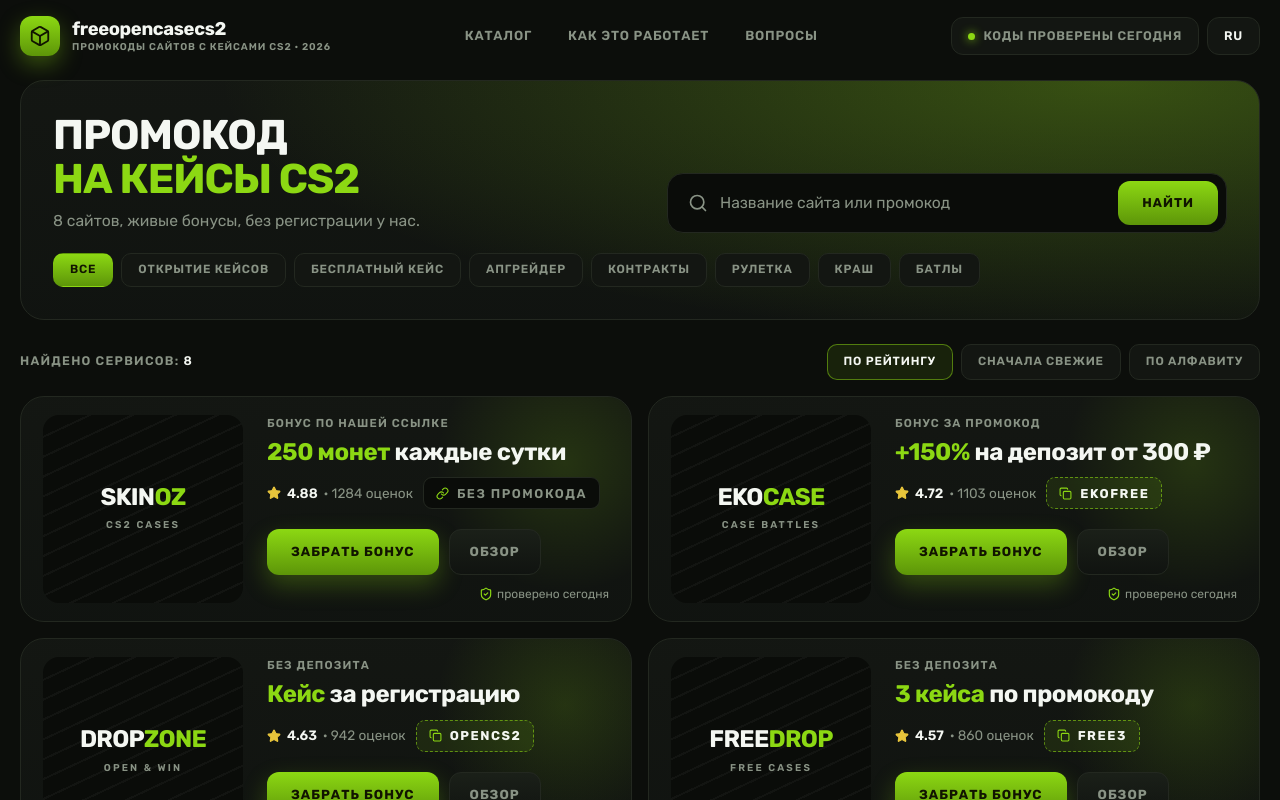
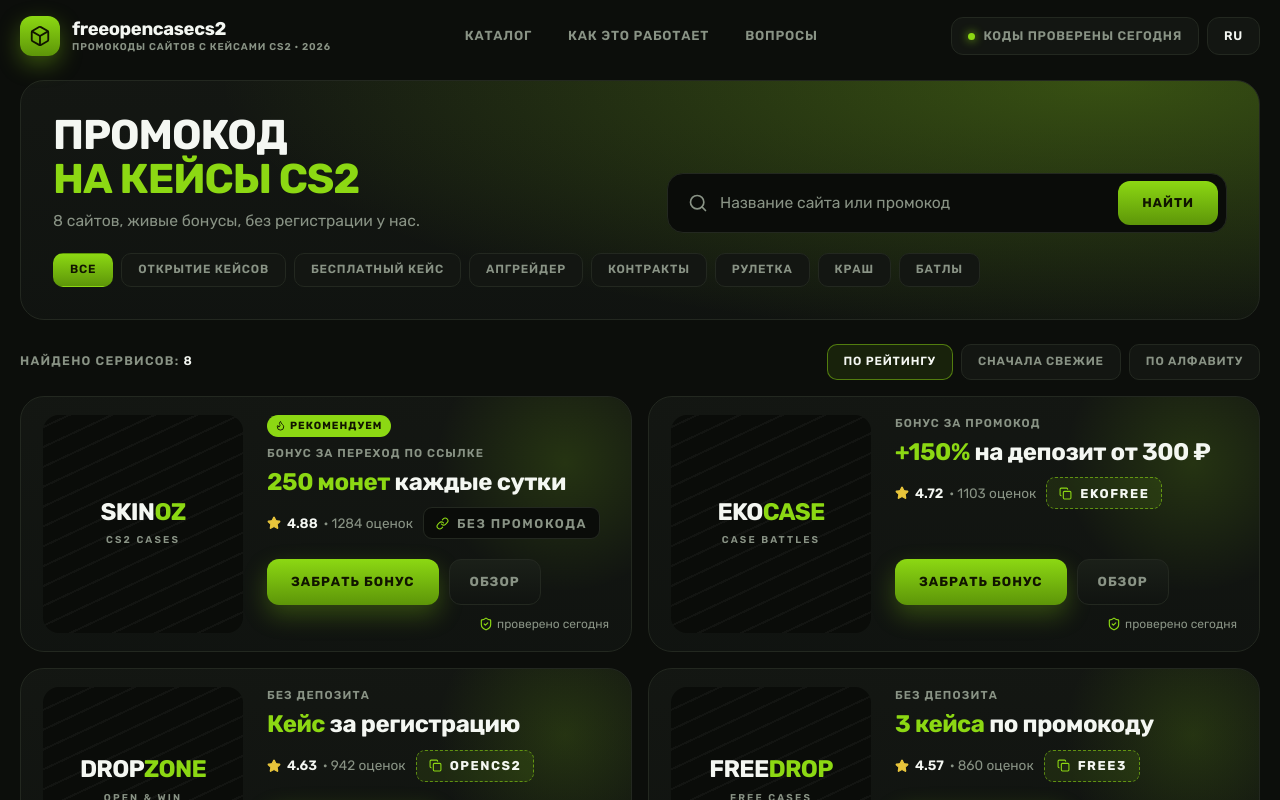
Before and after one commit to maodeceiver/referral-link-site, a React (Vite) app: page / in a window 1280 px wide. Shown: the top 800 px of the page. Built offline with nearby package versions, Linux system fonts and the light colour scheme.

Commit message:
[FEAT] Добавил бонус за ссылку

```diff
--- a/src/components/Catalog.tsx
+++ b/src/components/Catalog.tsx
@@ -42,6 +42,7 @@ const Catalog = () => {
     });
 
     return [...list].sort((a, b) => {
+      if (a.featured !== b.featured) return a.featured ? -1 : 1;
       if (sort === 'name') return a.name.localeCompare(b.name, 'ru');
       if (sort === 'fresh') {
         const w = (s: Site) => (s.checked === 'сегодня' ? 0 : 1);
--- a/src/components/SiteCard.tsx
+++ b/src/components/SiteCard.tsx
@@ -45,9 +45,17 @@ const SiteCard = ({ site, index, copied, onCopy, onReview }: SiteCardProps) => {
 
       <div className="relative z-10 flex flex-1 flex-col justify-between gap-5">
         <div>
-          <p className="mb-2 text-[0.72rem] font-semibold uppercase tracking-[0.1em] text-muted-foreground">
-            {site.kind}
-          </p>
+          <div className="mb-2 flex flex-wrap items-center gap-2">
+            {site.featured && (
+              <span className="flex h-[22px] items-center gap-1 rounded-full bg-primary px-2 text-[0.65rem] font-bold uppercase tracking-[0.1em] text-primary-foreground">
+                <Icon name="Flame" size={11} />
+                Рекомендуем
+              </span>
+            )}
+            <p className="text-[0.72rem] font-semibold uppercase tracking-[0.1em] text-muted-foreground">
+              {site.kind}
+            </p>
+          </div>
           <p className="text-[1.5rem] font-bold leading-[1.05] tracking-[-0.02em]">
             <span className="text-primary">{site.bonusHighlight}</span> {site.bonusRest}
           </p>
--- a/src/data/sites.ts
+++ b/src/data/sites.ts
@@ -44,6 +44,7 @@ export interface Site {
   perks: string[];
   minDeposit: string;
   payouts: string;
+  featured?: boolean;
 }
 
 export const sites: Site[] = [
@@ -54,7 +55,7 @@ export const sites: Site[] = [
     nameSuffix: 'oz',
     tone: 'accent',
     tagline: 'CS2 CASES',
-    kind: 'Бонус по нашей ссылке',
+    kind: 'Бонус за переход по ссылке',
     bonusHighlight: '250 монет',
     bonusRest: 'каждые сутки',
     promo: '',
@@ -66,6 +67,7 @@ export const sites: Site[] = [
     perks: ['250 бесплатных монет каждые сутки', 'Вывод скинов за 2 минуты', 'Кейсы от 3 ₽'],
     minDeposit: 'от 100 ₽',
     payouts: 'Steam, крипта, карта',
+    featured: true,
   },
   {
     id: 'dropzone',
```
